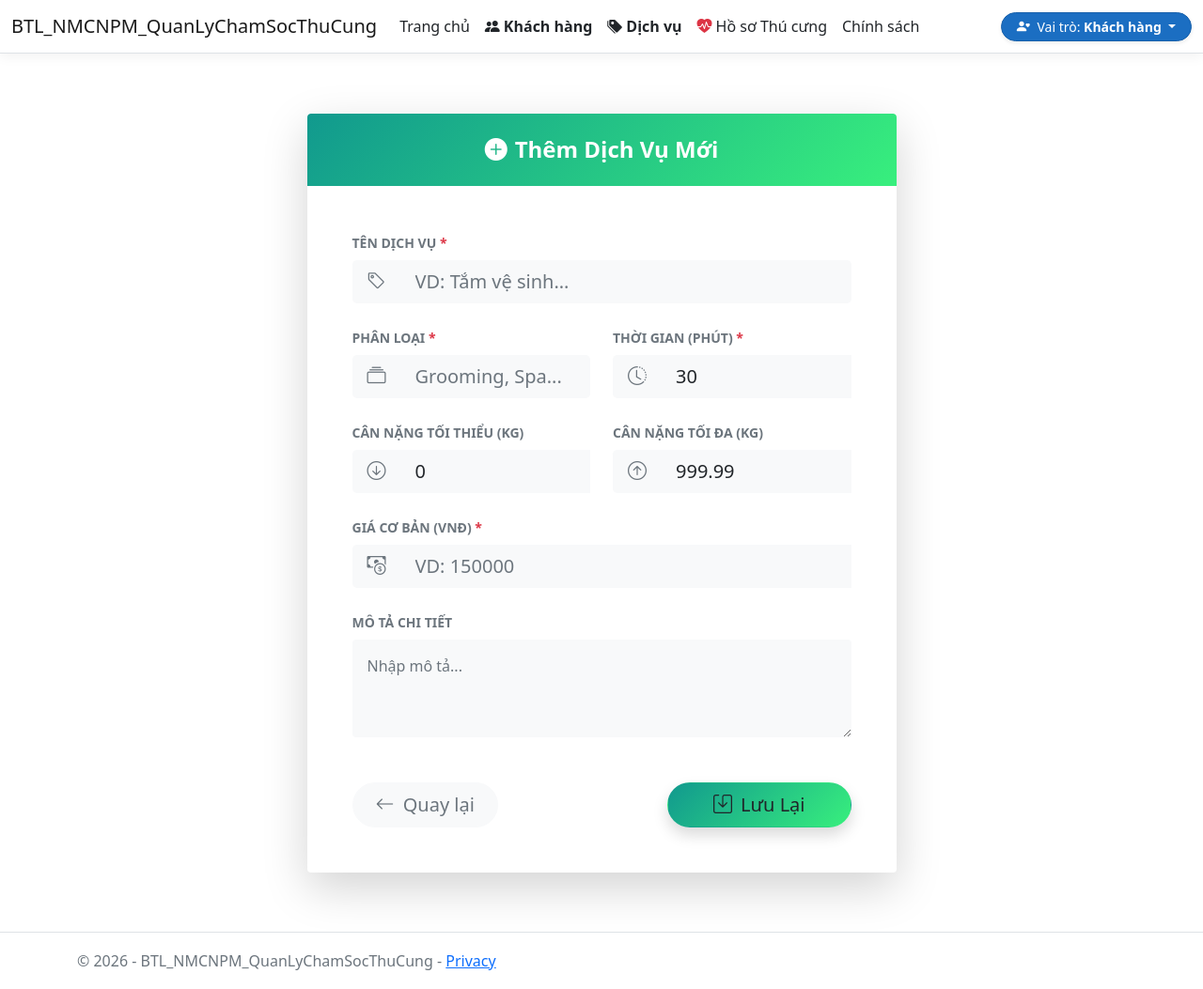
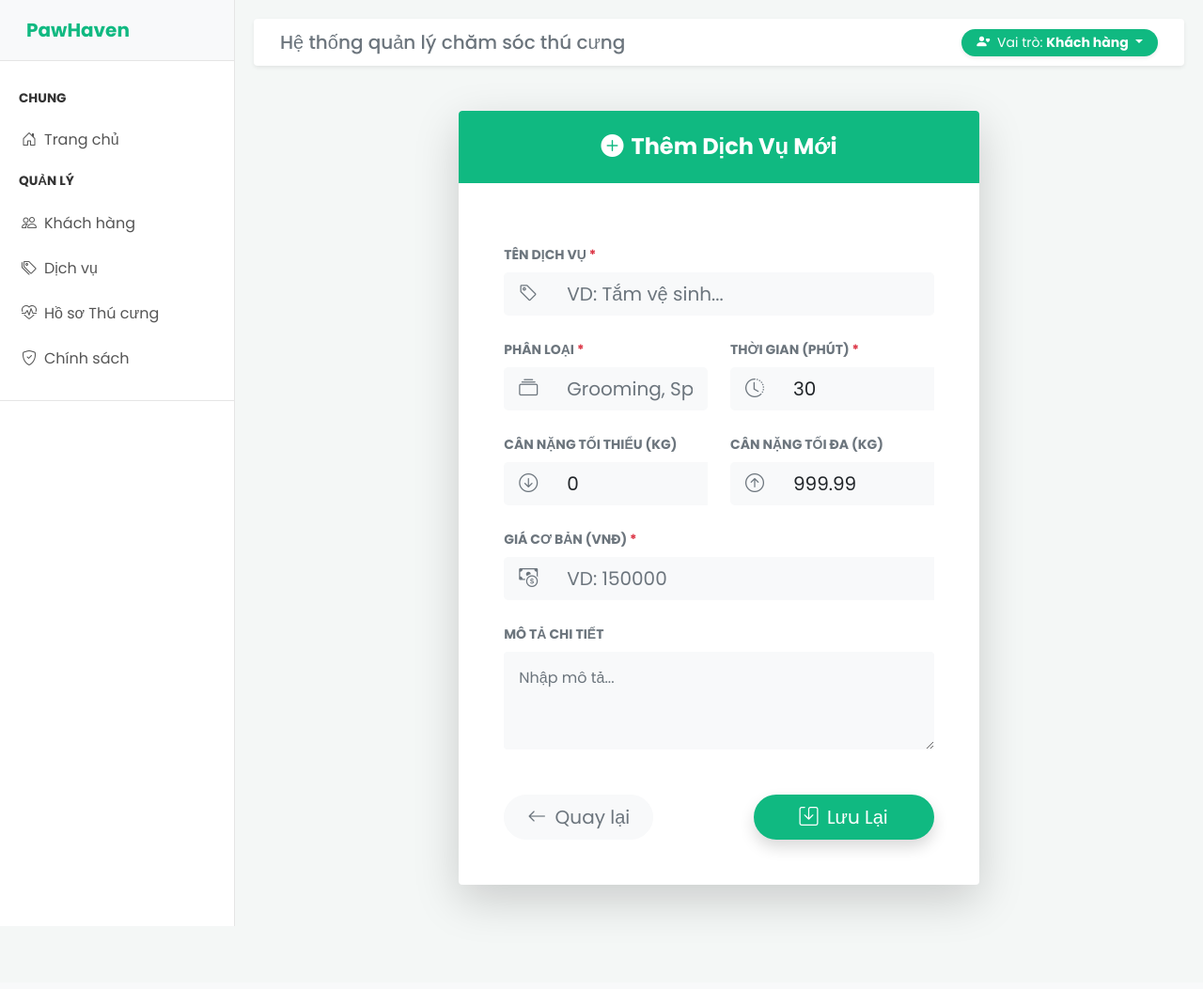
Before and after one commit to ourstorycomic/BTL_NMCNPM_QuanLyChamSocThuCung, an ASP.NET Core app: page /Service/Create in a window 1280 px wide. Shown: the whole page at 94% size. After the commit the page ends 986 px from the top, so only its background shows below. Run offline with ASP.NET Core 8, Linux system fonts and the light colour scheme; style sheets or scripts are compiled from the project's sources.

Commit message:
da fix xong

```diff
--- a/BTL_NMCNPM_QuanLyChamSocThuCung/Controllers/ServiceController.cs
+++ b/BTL_NMCNPM_QuanLyChamSocThuCung/Controllers/ServiceController.cs
@@ -31,6 +31,11 @@ namespace BTL_NMCNPM_QuanLyChamSocThuCung.Controllers
         [ValidateAntiForgeryToken]
         public async Task<IActionResult> Create(Service service)
         {
+            // Validate logic to avoid SQL crash
+            if (service.BasePrice < 0) ModelState.AddModelError("BasePrice", "Giá cơ bản không được âm.");
+            if (service.WeightTierMin < 0) ModelState.AddModelError("WeightTierMin", "Cân nặng tối thiểu không được âm.");
+            if (service.WeightTierMax < service.WeightTierMin) ModelState.AddModelError("WeightTierMax", "Cân nặng tối đa phải lớn hơn hoặc bằng cân nặng tối thiểu.");
+
             if (ModelState.IsValid)
             {
                 service.ServiceId = Guid.NewGuid();
@@ -57,11 +62,15 @@ namespace BTL_NMCNPM_QuanLyChamSocThuCung.Controllers
         {
             if (id != service.ServiceId) return NotFound();
 
+            // Validate logic to avoid SQL crash
+            if (service.BasePrice < 0) ModelState.AddModelError("BasePrice", "Giá cơ bản không được âm.");
+            if (service.WeightTierMin < 0) ModelState.AddModelError("WeightTierMin", "Cân nặng tối thiểu không được âm.");
+            if (service.WeightTierMax < service.WeightTierMin) ModelState.AddModelError("WeightTierMax", "Cân nặng tối đa phải lớn hơn hoặc bằng cân nặng tối thiểu.");
+
             if (ModelState.IsValid)
             {
                 try
                 {
-                    // FIX THEO FEEDBACK: Lấy bản ghi gốc
                     var existingService = await _context.Services.FindAsync(id);
                     if (existingService == null) return NotFound();
 
@@ -70,8 +79,8 @@ namespace BTL_NMCNPM_QuanLyChamSocThuCung.Controllers
                     existingService.Description = service.Description;
                     existingService.DurationMinutes = service.DurationMinutes;
                     existingService.BasePrice = service.BasePrice;
-                    existingService.WeightTierMin = service.WeightTierMin; // Cập nhật cân nặng
-                    existingService.WeightTierMax = service.WeightTierMax; // Cập nhật cân nặng
+                    existingService.WeightTierMin = service.WeightTierMin;
+                    existingService.WeightTierMax = service.WeightTierMax;
 
                     _context.Update(existingService);
                     await _context.SaveChangesAsync();
--- a/BTL_NMCNPM_QuanLyChamSocThuCung/Views/Service/Create.cshtml
+++ b/BTL_NMCNPM_QuanLyChamSocThuCung/Views/Service/Create.cshtml
@@ -3,21 +3,25 @@
     ViewData["Title"] = "Thêm Dịch Vụ";
 }
 
-<div class="container py-5">
+<div class="container py-4">
     <div class="row justify-content-center">
         <div class="col-lg-7">
             <div class="card border-0 shadow-lg rounded-4 overflow-hidden">
-                <div class="card-header border-0 py-4" style="background: linear-gradient(135deg, #11998e 0%, #38ef7d 100%);">
+                <div class="card-header border-0 py-4" style="background-color: #10b981;">
                     <h4 class="mb-0 fw-bold text-white text-center"><i class="bi bi-plus-circle-fill me-2"></i>Thêm Dịch Vụ Mới</h4>
                 </div>
                 <div class="card-body p-5">
                     <form asp-action="Create">
+                        <!-- HIỂN THỊ LỖI (Bao gồm cả lỗi Validate từ Controller) -->
+                        <div asp-validation-summary="All" class="text-danger mb-3 fw-bold"></div>
+
                         <div class="mb-4">
                             <label asp-for="ServiceName" class="form-label fw-bold text-muted small">TÊN DỊCH VỤ <span class="text-danger">*</span></label>
                             <div class="input-group input-group-lg">
                                 <span class="input-group-text bg-light border-0"><i class="bi bi-tag text-secondary"></i></span>
-                                <input asp-for="ServiceName" class="form-control border-0 bg-light" required placeholder="VD: Tắm vệ sinh..." />
+                                <input asp-for="ServiceName" class="form-control border-0 bg-light" placeholder="VD: Tắm vệ sinh..." />
                             </div>
+                            <span asp-validation-for="ServiceName" class="text-danger small"></span>
                         </div>
 
                         <div class="row mb-4">
@@ -25,33 +29,36 @@
                                 <label asp-for="Category" class="form-label fw-bold text-muted small">PHÂN LOẠI <span class="text-danger">*</span></label>
                                 <div class="input-group input-group-lg">
                                     <span class="input-group-text bg-light border-0"><i class="bi bi-collection text-secondary"></i></span>
-                                    <input asp-for="Category" class="form-control border-0 bg-light" required placeholder="Grooming, Spa..." />
+                                    <input asp-for="Category" class="form-control border-0 bg-light" placeholder="Grooming, Spa..." />
                                 </div>
+                                <span asp-validation-for="Category" class="text-danger small"></span>
                             </div>
                             <div class="col-md-6">
                                 <label asp-for="DurationMinutes" class="form-label fw-bold text-muted small">THỜI GIAN (PHÚT) <span class="text-danger">*</span></label>
                                 <div class="input-group input-group-lg">
                                     <span class="input-group-text bg-light border-0"><i class="bi bi-clock-history text-secondary"></i></span>
-                                    <input asp-for="DurationMinutes" type="number" class="form-control border-0 bg-light" value="30" required />
+                                    <input asp-for="DurationMinutes" type="number" class="form-control border-0 bg-light" value="30" />
                                 </div>
+                                <span asp-validation-for="DurationMinutes" class="text-danger small"></span>
                             </div>
                         </div>
 
-                        <!-- THÊM MỚI: Khoảng cân nặng -->
                         <div class="row mb-4">
                             <div class="col-md-6">
                                 <label asp-for="WeightTierMin" class="form-label fw-bold text-muted small">CÂN NẶNG TỐI THIỂU (KG)</label>
                                 <div class="input-group input-group-lg">
                                     <span class="input-group-text bg-light border-0"><i class="bi bi-arrow-down-circle text-secondary"></i></span>
-                                    <input asp-for="WeightTierMin" type="number" step="0.01" class="form-control border-0 bg-light" value="0" required />
+                                    <input asp-for="WeightTierMin" type="number" step="0.01" class="form-control border-0 bg-light" value="0" />
                                 </div>
+                                <span asp-validation-for="WeightTierMin" class="text-danger small"></span>
                             </div>
                             <div class="col-md-6">
                                 <label asp-for="WeightTierMax" class="form-label fw-bold text-muted small">CÂN NẶNG TỐI ĐA (KG)</label>
                                 <div class="input-group input-group-lg">
                                     <span class="input-group-text bg-light border-0"><i class="bi bi-arrow-up-circle text-secondary"></i></span>
-                                    <input asp-for="WeightTierMax" type="number" step="0.01" class="form-control border-0 bg-light" value="999.99" required />
+                                    <input asp-for="WeightTierMax" type="number" step="0.01" class="form-control border-0 bg-light" value="999.99" />
                                 </div>
+                                <span asp-validation-for="WeightTierMax" class="text-danger small"></span>
                             </div>
                         </div>
 
@@ -59,18 +66,20 @@
                             <label asp-for="BasePrice" class="form-label fw-bold text-muted small">GIÁ CƠ BẢN (VNĐ) <span class="text-danger">*</span></label>
                             <div class="input-group input-group-lg">
                                 <span class="input-group-text bg-light border-0"><i class="bi bi-cash-coin text-secondary"></i></span>
-                                <input asp-for="BasePrice" type="number" class="form-control border-0 bg-light" required placeholder="VD: 150000" />
+                                <input asp-for="BasePrice" type="number" class="form-control border-0 bg-light" placeholder="VD: 150000" />
                             </div>
+                            <span asp-validation-for="BasePrice" class="text-danger small"></span>
                         </div>
 
                         <div class="mb-5">
                             <label asp-for="Description" class="form-label fw-bold text-muted small">MÔ TẢ CHI TIẾT</label>
                             <textarea asp-for="Description" class="form-control border-0 bg-light p-3" rows="3" placeholder="Nhập mô tả..."></textarea>
+                            <span asp-validation-for="Description" class="text-danger small"></span>
                         </div>
 
                         <div class="d-flex justify-content-between align-items-center">
                             <a asp-action="Index" class="btn btn-light btn-lg px-4 rounded-pill text-muted"><i class="bi bi-arrow-left me-1"></i> Quay lại</a>
-                            <button type="submit" class="btn btn-gradient-success btn-lg px-5 rounded-pill shadow"><i class="bi bi-save me-1"></i> Lưu Lại</button>
+                            <button type="submit" class="btn btn-lg px-5 rounded-pill shadow text-white" style="background-color: #10b981;"><i class="bi bi-save me-1"></i> Lưu Lại</button>
                         </div>
                     </form>
                 </div>
@@ -78,3 +87,9 @@
         </div>
     </div>
 </div>
+
+@section Scripts {
+    @{
+        await Html.RenderPartialAsync("_ValidationScriptsPartial");
+    }
+}
--- a/BTL_NMCNPM_QuanLyChamSocThuCung/Views/Shared/_Layout.cshtml
+++ b/BTL_NMCNPM_QuanLyChamSocThuCung/Views/Shared/_Layout.cshtml
@@ -1,12 +1,106 @@
 <!DOCTYPE html>
 <html lang="en">
 <head>
+    <meta charset="utf-8" />
+    <meta name="viewport" content="width=device-width, initial-scale=1.0" />
+    <title>@ViewData["Title"] - BTL_NMCNPM_QuanLyChamSocThuCung</title>
+    <link rel="stylesheet" href="~/lib/bootstrap/dist/css/bootstrap.min.css" />
     <link rel="stylesheet" href="https://cdn.jsdelivr.net/npm/bootstrap-icons@1.11.1/font/bootstrap-icons.css">
     <link href="https://fonts.googleapis.com/css2?family=Poppins:wght@300;400;500;600;700&display=swap" rel="stylesheet">
+    <link rel="stylesheet" href="~/css/site.css" asp-append-version="true" />
+
     <style>
         body {
             font-family: 'Poppins', sans-serif;
             background-color: #f4f7f6;
+            overflow-x: hidden;
+        }
+
+        /* PawHaven Green Color */
+        :root {
+            --paw-green: #10b981;
+            --paw-hover: #059669;
+        }
+
+        .btn-paw {
+            background-color: var(--paw-green);
+            color: white;
+            border: none;
+        }
+
+            .btn-paw:hover {
+                background-color: var(--paw-hover);
+                color: white;
+            }
+
+        .text-paw {
+            color: var(--paw-green) !important;
+        }
+
+        /* Sidebar Layout */
+        .wrapper {
+            display: flex;
+            width: 100%;
+            align-items: stretch;
+        }
+
+        #sidebar {
+            min-width: 250px;
+            max-width: 250px;
+            background: #ffffff;
+            color: #333;
+            transition: all 0.3s;
+            border-right: 1px solid #e5e5e5;
+            min-height: 100vh;
+        }
+
+            #sidebar .sidebar-header {
+                padding: 20px;
+                background: #f8f9fa;
+                border-bottom: 1px solid #e5e5e5;
+            }
+
+            #sidebar ul.components {
+                padding: 20px 0;
+                border-bottom: 1px solid #e5e5e5;
+            }
+
+            #sidebar ul p {
+                color: #333;
+                padding: 10px 20px;
+                font-weight: bold;
+                font-size: 0.85rem;
+                text-transform: uppercase;
+                margin: 0;
+            }
+
+            #sidebar ul li a {
+                padding: 12px 20px;
+                font-size: 1rem;
+                display: block;
+                color: #555;
+                text-decoration: none;
+                border-left: 3px solid transparent;
+                transition: 0.2s;
+            }
+
+                #sidebar ul li a:hover {
+                    color: var(--paw-green);
+                    background: #f0fdf4;
+                    border-left-color: var(--paw-green);
+                }
+
+                #sidebar ul li a.active {
+                    color: var(--paw-green);
+                    background: #f0fdf4;
+                    border-left-color: var(--paw-green);
+                    font-weight: 600;
+                }
+
+        #content {
+            width: 100%;
+            padding: 20px;
+            min-height: 100vh;
         }
 
         .hover-lift {
@@ -17,103 +111,65 @@
                 transform: translateY(-5px);
                 box-shadow: 0 10px 20px rgba(0,0,0,0.1) !important;
             }
-
-        .btn-gradient-primary {
-            background: linear-gradient(135deg, #667eea 0%, #764ba2 100%);
-            color: white;
-            border: none;
-        }
-
-            .btn-gradient-primary:hover {
-                color: white;
-                opacity: 0.9;
-            }
-
-        .btn-gradient-success {
-            background: linear-gradient(135deg, #11998e 0%, #38ef7d 100%);
-            color: white;
-            border: none;
-        }
-
-            .btn-gradient-success:hover {
-                color: white;
-                opacity: 0.9;
-            }
     </style>
-    <meta charset="utf-8" />
-    <meta name="viewport" content="width=device-width, initial-scale=1.0" />
-    <title>@ViewData["Title"] - BTL_NMCNPM_QuanLyChamSocThuCung</title>
-    <link rel="stylesheet" href="~/lib/bootstrap/dist/css/bootstrap.min.css" />
-    <link rel="stylesheet" href="https://cdn.jsdelivr.net/npm/bootstrap-icons@1.11.3/font/bootstrap-icons.min.css" />
-    <link rel="stylesheet" href="~/css/site.css" asp-append-version="true" />
-    <link rel="stylesheet" href="~/BTL_NMCNPM_QuanLyChamSocThuCung.styles.css" asp-append-version="true" />
 </head>
 <body>
-    <header>
-        <nav class="navbar navbar-expand-sm navbar-toggleable-sm navbar-light bg-white border-bottom box-shadow mb-3">
-            <div class="container-fluid">
-                <a class="navbar-brand" asp-area="" asp-controller="Home" asp-action="Index">BTL_NMCNPM_QuanLyChamSocThuCung</a>
-                <button class="navbar-toggler" type="button" data-bs-toggle="collapse" data-bs-target=".navbar-collapse" aria-controls="navbarSupportedContent"
-                        aria-expanded="false" aria-label="Toggle navigation">
-                    <span class="navbar-toggler-icon"></span>
-                </button>
-                <div class="navbar-collapse collapse d-sm-inline-flex justify-content-between">
-                    <ul class="navbar-nav flex-grow-1">
-                        <li class="nav-item">
-                            <a class="nav-link text-dark" asp-area="" asp-controller="Home" asp-action="Index">Trang chủ</a>
+    <div class="wrapper">
+        <!-- Sidebar -->
+        <nav id="sidebar">
+            <div class="sidebar-header">
+                <h5 class="fw-bold mb-0 text-paw"><i class="bi bi-paw-fill me-2"></i>PawHaven</h5>
+            </div>
+
+            <ul class="list-unstyled components">
+                <p>Chung</p>
+                <li>
+                    <a asp-controller="Home" asp-action="Index"><i class="bi bi-house-door me-2"></i>Trang chủ</a>
                 </li>
 
-                        <!-- 2 NÚT MỚI THÊM Ở ĐÂY -->
-                        <li class="nav-item">
-                            <a class="nav-link text-dark fw-bold text-primary" asp-area="" asp-controller="Customer" asp-action="Index">
-                                <i class="bi bi-people-fill me-1"></i>Khách hàng
-                            </a>
+                <p>QUẢN LÝ</p>
+                <li>
+                    <a asp-controller="Customer" asp-action="Index"><i class="bi bi-people me-2"></i>Khách hàng</a>
                 </li>
-                        <li class="nav-item">
-                            <a class="nav-link text-dark fw-bold text-success" asp-area="" asp-controller="Service" asp-action="Index">
-                                <i class="bi bi-tags-fill me-1"></i>Dịch vụ
-                            </a>
+                <li>
+                    <a asp-controller="Service" asp-action="Index"><i class="bi bi-tags me-2"></i>Dịch vụ</a>
                 </li>
-                        <!-- KẾT THÚC 2 NÚT MỚI -->
-
-                        <li class="nav-item">
-                            <a class="nav-link text-dark" asp-area="" asp-controller="Pet" asp-action="Index">
-                                <i class="bi bi-heart-pulse-fill text-danger me-1"></i>Hồ sơ Thú cưng
-                            </a>
+                <li>
+                    <a asp-controller="Pet" asp-action="Index"><i class="bi bi-heart-pulse me-2"></i>Hồ sơ Thú cưng</a>
                 </li>
-                        <li class="nav-item">
-                            <a class="nav-link text-dark" asp-area="" asp-controller="Home" asp-action="Privacy">Chính sách</a>
+                <li>
+                    <a asp-controller="Home" asp-action="Privacy"><i class="bi bi-shield-check me-2"></i>Chính sách</a>
                 </li>
             </ul>
+        </nav>
+
+        <!-- Page Content -->
+        <div id="content">
+            <nav class="navbar navbar-expand-lg navbar-light bg-white rounded shadow-sm mb-4 px-3">
+                <div class="container-fluid">
+                    <span class="navbar-brand mb-0 h1 fs-5 text-muted">Hệ thống quản lý chăm sóc thú cưng</span>
+
                     <div class="d-flex align-items-center">
                         @{
                             var activeRole = Context.Request.Cookies["PetCare_ActiveRole"] ?? "Customer";
                         }
                         <div class="dropdown">
-                            <button class="btn btn-sm @(activeRole == "Staff" ? "btn-warning" : "btn-primary") dropdown-toggle shadow-sm rounded-pill px-3" type="button" data-bs-toggle="dropdown" aria-expanded="false">
+                            <button class="btn btn-sm @(activeRole == "Staff" ? "btn-warning" : "btn-paw") dropdown-toggle shadow-sm rounded-pill px-3" type="button" data-bs-toggle="dropdown" aria-expanded="false">
                                 <i class="bi @(activeRole == "Staff" ? "bi-person-badge-fill" : "bi-person-heart") me-1"></i>
                                 Vai trò: <strong>@(activeRole == "Staff" ? "Nhân viên" : "Khách hàng")</strong>
                             </button>
                             <ul class="dropdown-menu dropdown-menu-end shadow">
-                                <li><h6 class="dropdown-header">Chuyển góc nhìn kiểm thử:</h6></li>
-                                <li>
-                                    <a class="dropdown-item @(activeRole == "Customer" ? "active" : "")" asp-controller="Pet" asp-action="SwitchRole" asp-route-role="Customer" asp-route-returnUrl="@Context.Request.Path">
-                                        <i class="bi bi-person-heart me-2 text-primary"></i>Khách hàng (Chủ nuôi)
-                                    </a>
-                                </li>
-                                <li>
-                                    <a class="dropdown-item @(activeRole == "Staff" ? "active" : "")" asp-controller="Pet" asp-action="SwitchRole" asp-route-role="Staff" asp-route-returnUrl="@Context.Request.Path">
-                                        <i class="bi bi-person-badge-fill me-2 text-warning"></i>Nhân viên / Bác sĩ
-                                    </a>
-                                </li>
+                                <li><h6 class="dropdown-header">Chuyển góc nhìn:</h6></li>
+                                <li><a class="dropdown-item" asp-controller="Pet" asp-action="SwitchRole" asp-route-role="Customer" asp-route-returnUrl="@Context.Request.Path">Khách hàng</a></li>
+                                <li><a class="dropdown-item" asp-controller="Pet" asp-action="SwitchRole" asp-route-role="Staff" asp-route-returnUrl="@Context.Request.Path">Nhân viên / Bác sĩ</a></li>
                             </ul>
                         </div>
                     </div>
                 </div>
-            </div>
             </nav>
-    </header>
-    <div class="container">
+
+            <main role="main">
+                <!-- Hiển thị thông báo Success/Error toàn cục -->
                 @if (TempData["SuccessMessage"] != null)
                 {
                     <div class="alert alert-success alert-dismissible fade show shadow-sm" role="alert">
@@ -128,16 +184,11 @@
                         <button type="button" class="btn-close" data-bs-dismiss="alert" aria-label="Close"></button>
                     </div>
                 }
-        <main role="main" class="pb-3">
                 @RenderBody()
             </main>
         </div>
+    </div>
 
-    <footer class="border-top footer text-muted">
-        <div class="container">
-            &copy; 2026 - BTL_NMCNPM_QuanLyChamSocThuCung - <a asp-area="" asp-controller="Home" asp-action="Privacy">Privacy</a>
-        </div>
-    </footer>
     <script src="~/lib/jquery/dist/jquery.min.js"></script>
     <script src="~/lib/bootstrap/dist/js/bootstrap.bundle.min.js"></script>
     <script src="~/js/site.js" asp-append-version="true"></script>
```
Also changed, not shown: BTL_NMCNPM_QuanLyChamSocThuCung/Controllers/CustomerController.cs (+14 -2 lines), BTL_NMCNPM_QuanLyChamSocThuCung/Views/Customer/Create.cshtml (+19 -6 lines), BTL_NMCNPM_QuanLyChamSocThuCung/Views/Customer/Edit.cshtml (+22 -5 lines), BTL_NMCNPM_QuanLyChamSocThuCung/Views/Customer/Index.cshtml (+11 -31 lines), BTL_NMCNPM_QuanLyChamSocThuCung/Views/Service/Edit.cshtml (+25 -11 lines), BTL_NMCNPM_QuanLyChamSocThuCung/Views/Service/Index.cshtml (+7 -16 lines). Lines whose indentation alone changed are shown as unchanged.
